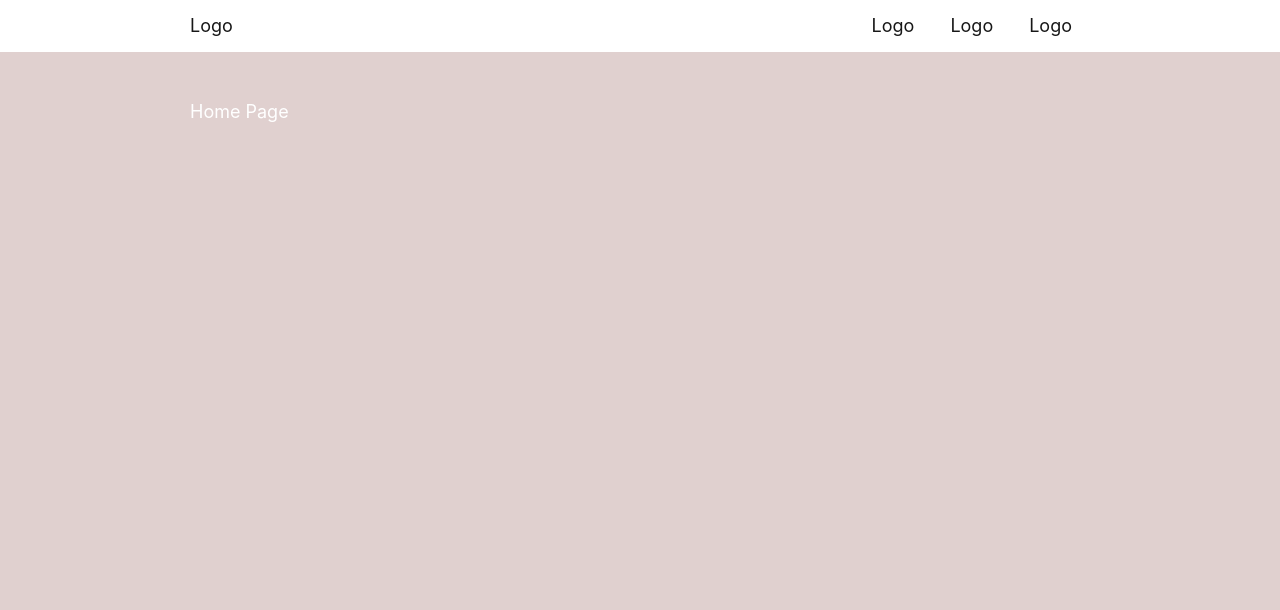
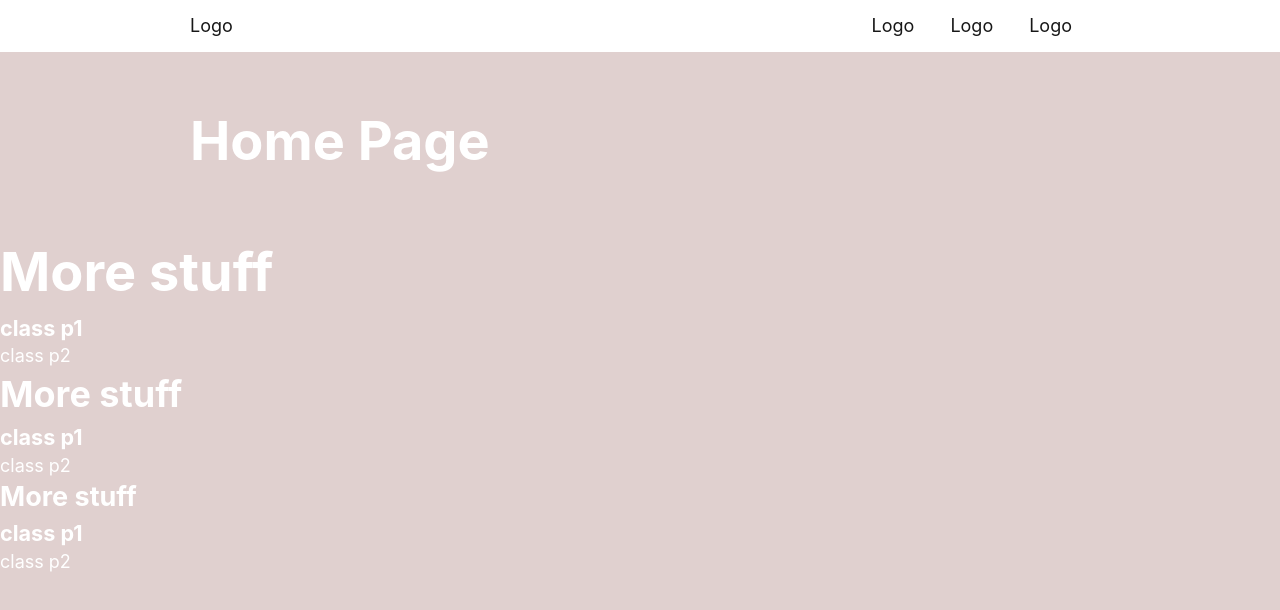
Before and after one commit to DanielTisue/bough_and_pine, a React (Create React App) app: page / in a window 1280 px wide. Shown: the top 610 px of the page. Built offline with nearby package versions, Linux system fonts and the light colour scheme.

Commit message:
Added additonal test text with global styles.

```diff
--- a/src/pages/Home.js
+++ b/src/pages/Home.js
@@ -1,10 +1,33 @@
-
+import Hero from '../components/Hero';
 
 export default function Home() {
   return (
     <>
-      {/* <div className="defaultHero"></div> */}
-      <div className="container">Home Page</div>
+      <Hero hero="landingHero">
+        <div className="container">
+          <div className="banner-text-wrapper">
+            <h1>Home Page</h1>
+
+          </div>
+        </div>
+      </Hero>
+      <div className="container-center">
+        <h1>More stuff</h1>
+        <p className="p1">class p1</p>
+        <p className="p2">class p2</p>
+      </div>
+      <div className="container-center">
+        <h2>More stuff</h2>
+        <p className="p1">class p1</p>
+        <p className="p2">class p2</p>
+      </div>
+      <div className="container-center">
+        <h3>More stuff</h3>
+        <p className="p1">class p1</p>
+        <p className="p2">class p2</p>
+      </div>
+
+
     </>
   )
 }
```
